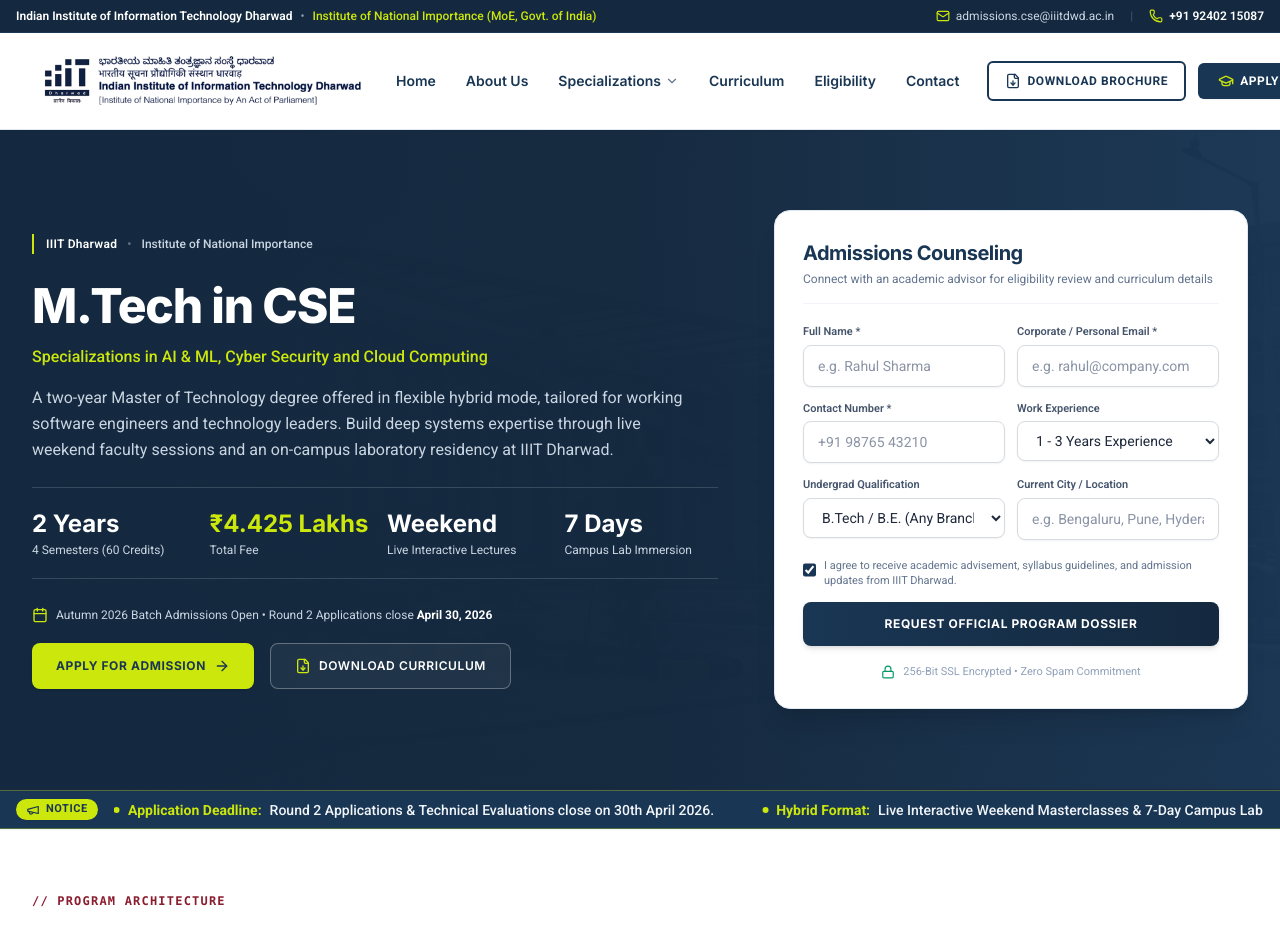
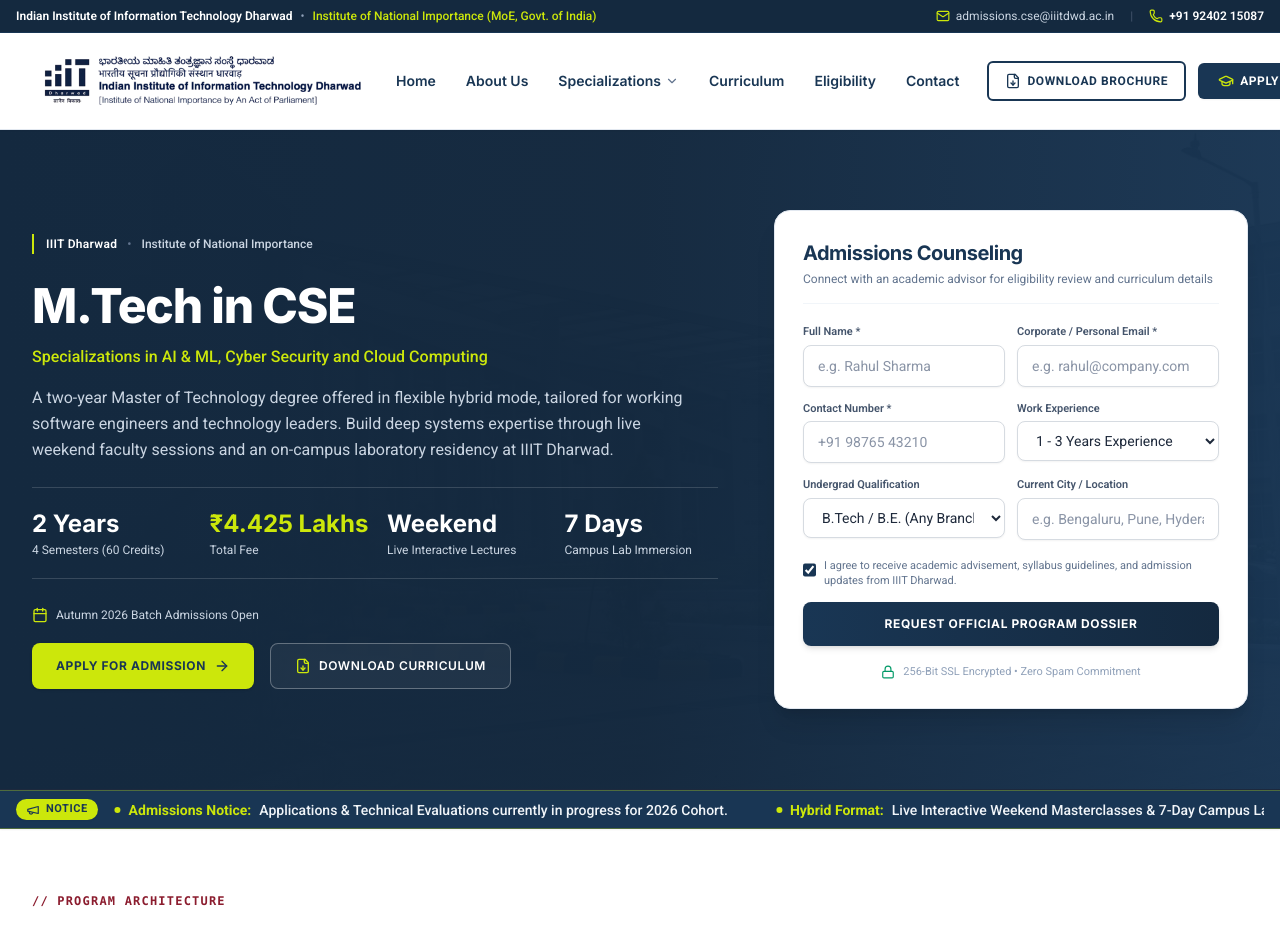
Before and after one commit to DARK-1926/OnlineCse-IIIT, a Next.js app: page / in a window 1280 px wide. Shown: the top 928 px of the page. Built offline with nearby package versions, Linux system fonts and the light colour scheme.

Commit message:
fix: remove Round 2 April 30 2026 application close notice

```diff
--- a/src/components/AnnouncementTicker.tsx
+++ b/src/components/AnnouncementTicker.tsx
@@ -3,8 +3,8 @@
 
 export default function AnnouncementTicker() {
   const announcements = [
-    { highlight: "Admissions Open 2026:", text: "M.Tech in CSE (AI & ML, Cloud Computing, Cybersecurity)." },
-    { highlight: "Application Deadline:", text: "Round 2 Applications & Technical Evaluations close on 30th April 2026." },
+    { highlight: "Admissions Open 2026:", text: "M.Tech in CSE (AI & ML, Cloud Computing, Cyber Security)." },
+    { highlight: "Admissions Notice:", text: "Applications & Technical Evaluations currently in progress for 2026 Cohort." },
     { highlight: "Hybrid Format:", text: "Live Interactive Weekend Masterclasses & 7-Day Campus Lab Immersion." },
     { highlight: "Campus Immersion:", text: "7-Day Residential Hands-On Lab Work at IIIT Dharwad 60-Acre Campus Included." },
   ];
--- a/src/components/HeroSection.tsx
+++ b/src/components/HeroSection.tsx
@@ -77,7 +77,7 @@
               <div className="flex items-center gap-2 text-xs text-slate-300 font-roboto">
                 <Calendar className="w-4 h-4 text-[#CCE70B] flex-shrink-0" />
                 <span>
-                  Autumn 2026 Batch Admissions Open • Round 2 Applications close <strong className="text-white">April 30, 2026</strong>
+                  Autumn 2026 Batch Admissions Open
                 </span>
               </div>
 
```
